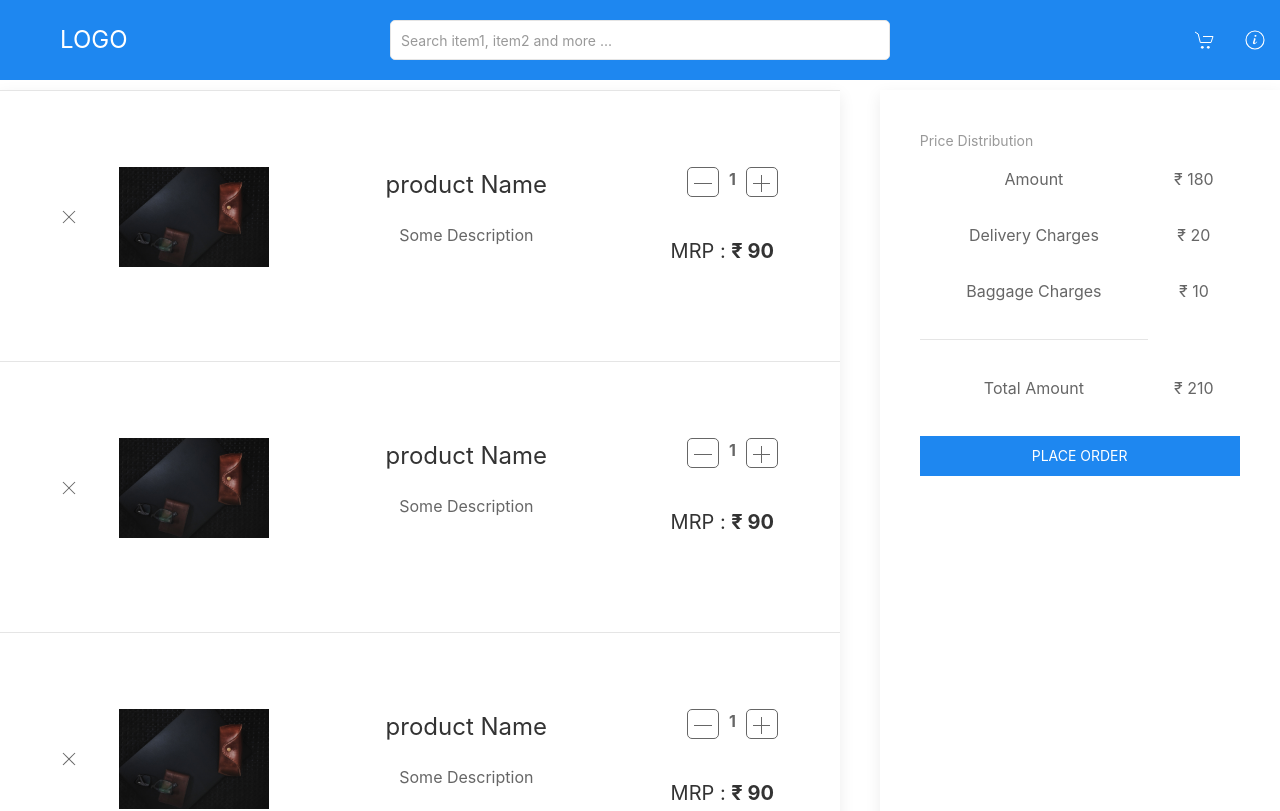
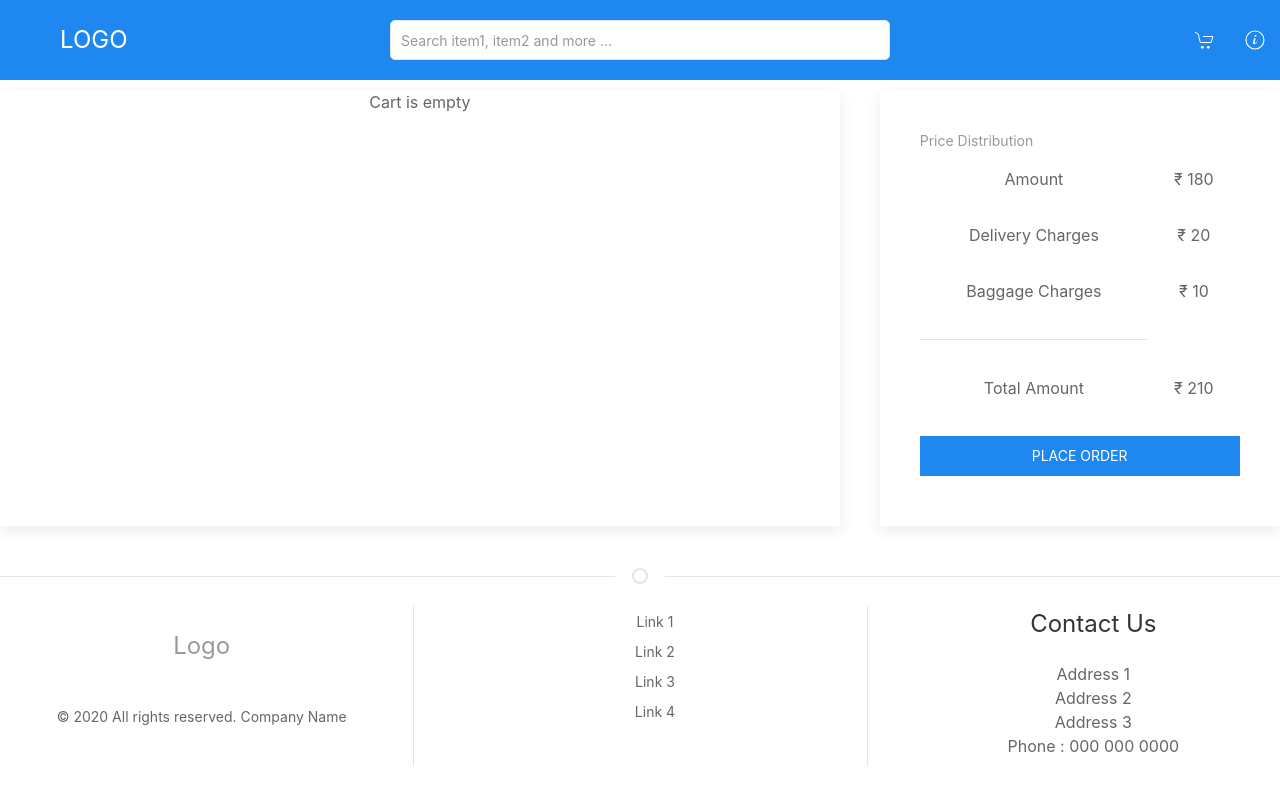
Before and after one commit to srinibasbiswal/My-Shop, a React (Create React App) app: page /cart in a window 1280 px wide. Shown: the top 811 px of the page. Built offline with nearby package versions, Linux system fonts and the light colour scheme.

Commit message:
Show items from cart

```diff
--- a/src/components/CartProduct.js
+++ b/src/components/CartProduct.js
@@ -1,8 +1,18 @@
 import React from "react";
 import slider1 from "../assets/images/img1.jpg";
 import styles from "../stylesheets/style.module.css";
+import QuantityControl from "./QuantityControl";
 
-function CartProduct() {
+/*
+@Parameters
+    id
+    productName
+    price
+    realPrice
+    primaryImageCode
+*/
+
+function CartProduct(props) {
 	return (
 		<div>
 			<table className={`uk-table uk-visible@m`}>
@@ -15,7 +25,11 @@ function CartProduct() {
 									data-uk-icon="icon: close"
 									className={`uk-margin-medium-right`}
 								></button>
-                                <img src={slider1} alt="" width={`150`}></img>
+								<img
+									src={props.primaryImageCode}
+									alt=""
+									width={`150`}
+								></img>
 							</div>
 						</td>
 
@@ -23,7 +37,7 @@ function CartProduct() {
 							<div className={`uk-card-body`}>
 								<div>
 									<p className={`uk-text-lead`}>
-                                        product Name
+										{props.productName}
 									</p>
 								</div>
 								<div>
@@ -35,7 +49,7 @@ function CartProduct() {
 						<td>
 							<div className={`uk-card-body`}>
 								<div>
-                                    <ul
+									{/* <ul
                                         className={`${styles.quantityControlList}`}
                                     >
                                         <li
@@ -67,11 +81,13 @@ function CartProduct() {
                                                 uk-icon="icon: plus"
                                             ></a>
                                         </li>
-                                    </ul>
+                                    </ul> */}
+									<QuantityControl id={props.id} />
 								</div>
 								<div className={`uk-margin-medium-top`}>
 									<h4>
-                                        MRP : <strong>&#x20B9; 90</strong>
+										MRP :{" "}
+										<strong>&#x20B9; {props.price}</strong>
 									</h4>
 								</div>
 							</div>
--- a/src/containers/CartProductList.js
+++ b/src/containers/CartProductList.js
@@ -7,7 +7,7 @@ function CartProductList() {
 	const dispatch = useDispatch();
 	const cartState = useSelector((state) => state.cart);
 
-	const [productDetailsMap, setProductDetailsMap] = useState({});
+	const [productDetailsMap, setProductDetailsMap] = useState(null);
 
 	useEffect(() => {
 		function getProductDetailsMap() {
@@ -22,30 +22,66 @@ function CartProductList() {
 						itemDetailMap[item.id] = item;
 					}
 				});
+				console.log(itemDetailMap);
 				setProductDetailsMap(itemDetailMap);
 			}
 		}
 		getProductDetailsMap();
-	}, [cartState.itemCodes]);
+	}, []);
 
-	return (
-		<div>
-			<hr />
-			<CartProduct />
-			<hr />
-			<CartProduct />
-			<hr />
-			<CartProduct />
-			<hr />
-			<CartProduct />
-			<hr />
-			<CartProduct />
-			<hr />
-			<CartProduct />
-			<hr />
-			<CartProduct />
-		</div>
-	);
+	{
+		console.log(productDetailsMap);
+	}
+
+	if (
+		cartState !== undefined &&
+		cartState.itemCodes !== undefined &&
+		cartState.itemCodes !== [] &&
+		cartState.itemCodes.length > 0 &&
+		productDetailsMap !== undefined &&
+		productDetailsMap !== null
+	) {
+		return (
+			<div>
+				{cartState.itemCodes.map((id, index) => {
+					return (
+						<React.Fragment>
+							<CartProduct
+								id={id}
+								productName={productDetailsMap[id][`name`]}
+								price={productDetailsMap[id][`price`]}
+								primaryImageCode={
+									productDetailsMap[id][`primaryImageCode`]
+								}
+							/>
+							<hr />
+						</React.Fragment>
+					);
+				})}
+			</div>
+		);
+	} else {
+		return <div>Cart is empty</div>;
+	}
+
+	// return (
+	// 	<div>
+	// 		<hr />
+	// 		<CartProduct />
+	// 		<hr />
+	// 		<CartProduct />
+	// 		<hr />
+	// 		<CartProduct />
+	// 		<hr />
+	// 		<CartProduct />
+	// 		<hr />
+	// 		<CartProduct />
+	// 		<hr />
+	// 		<CartProduct />
+	// 		<hr />
+	// 		<CartProduct />
+	// 	</div>
+	// );
 }
 
 export default CartProductList;
```
Lines whose indentation alone changed are shown as unchanged.
